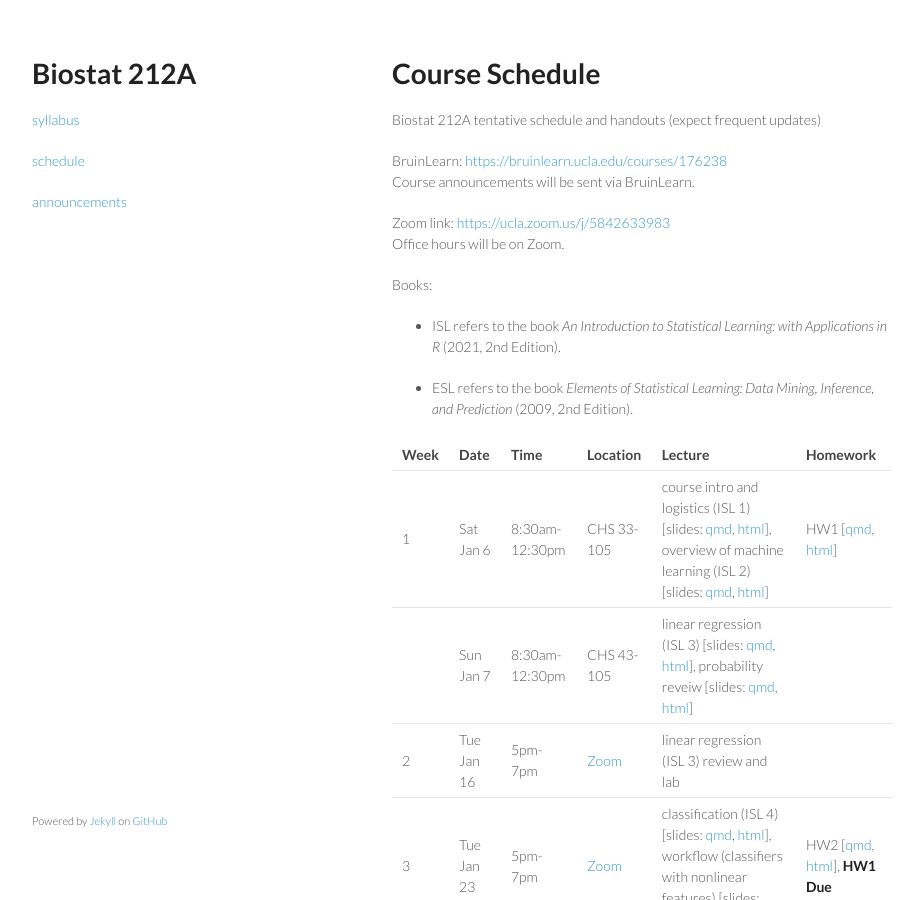
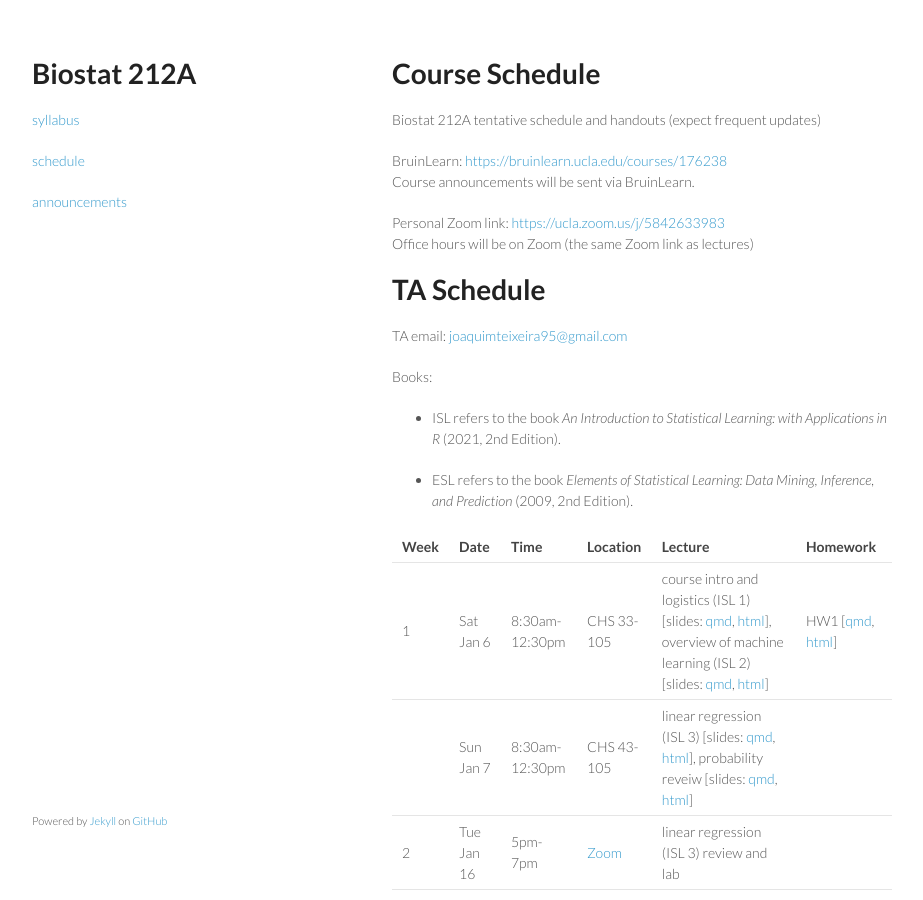
Before and after one commit to ucla-biostat-212a/2024winter, a Jekyll site: the page built from schedule/schedule.md, in a window 1280 px wide and 900 px high. Shown: the whole window, without its empty margins (178-1101 px from the left). Built offline with Jekyll 4.4.1, drawn with Linux system fonts in a browser that asks for light colours.

Commit message:
update TA schedule

```diff
--- a/schedule/schedule.md
+++ b/schedule/schedule.md
@@ -10,8 +10,13 @@ Biostat 212A tentative schedule and handouts (expect frequent updates)
 BruinLearn: <https://bruinlearn.ucla.edu/courses/176238>
 Course announcements will be sent via BruinLearn.
 
-Zoom link: <https://ucla.zoom.us/j/5842633983>
-Office hours will be on Zoom.
+Personal Zoom link: <https://ucla.zoom.us/j/5842633983>
+Office hours will be on Zoom (the same Zoom link as lectures)
+
+# TA Schedule
+
+TA email: <joaquimteixeira95@gmail.com>
+
 
 
 Books:
```
